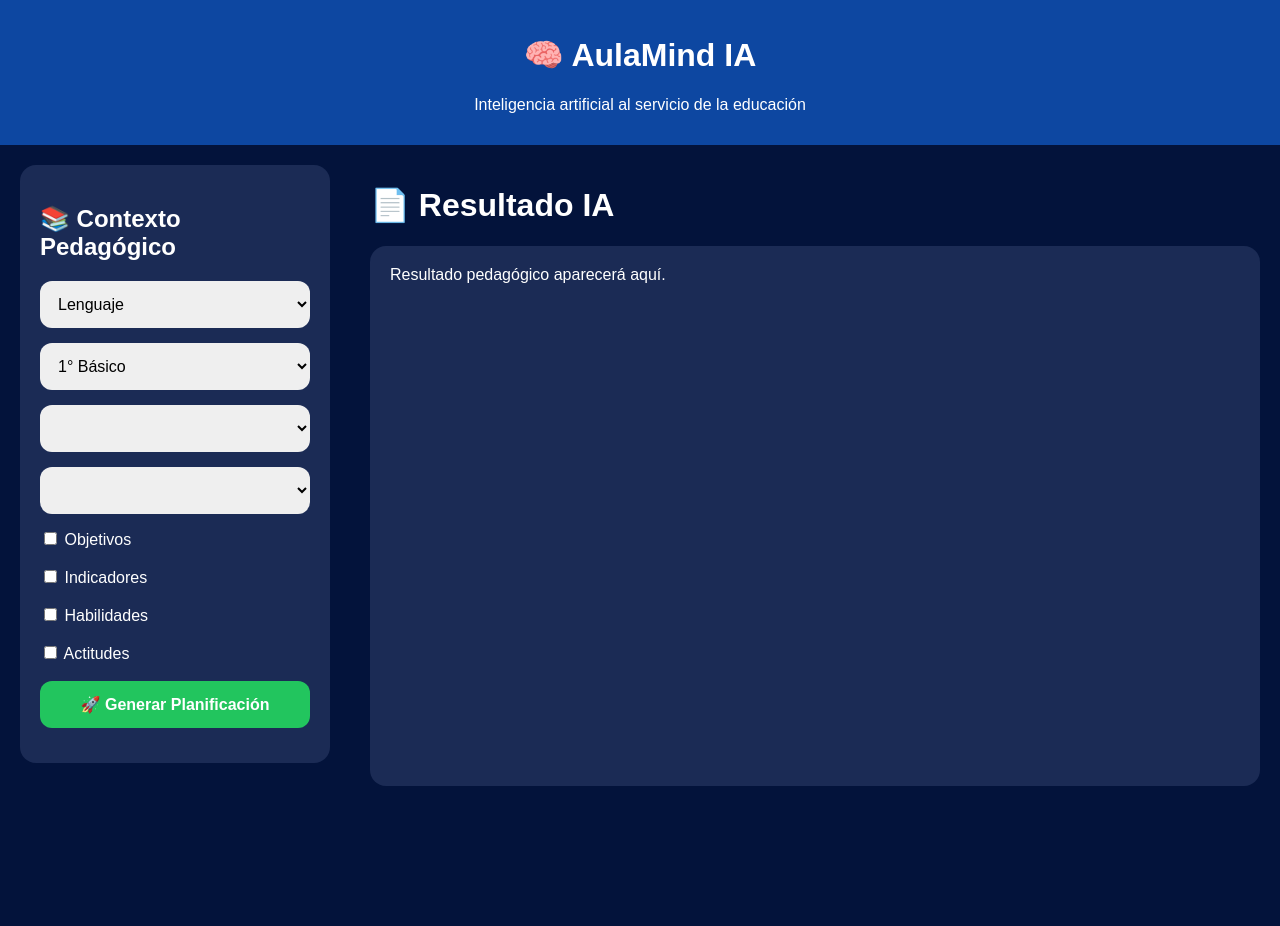
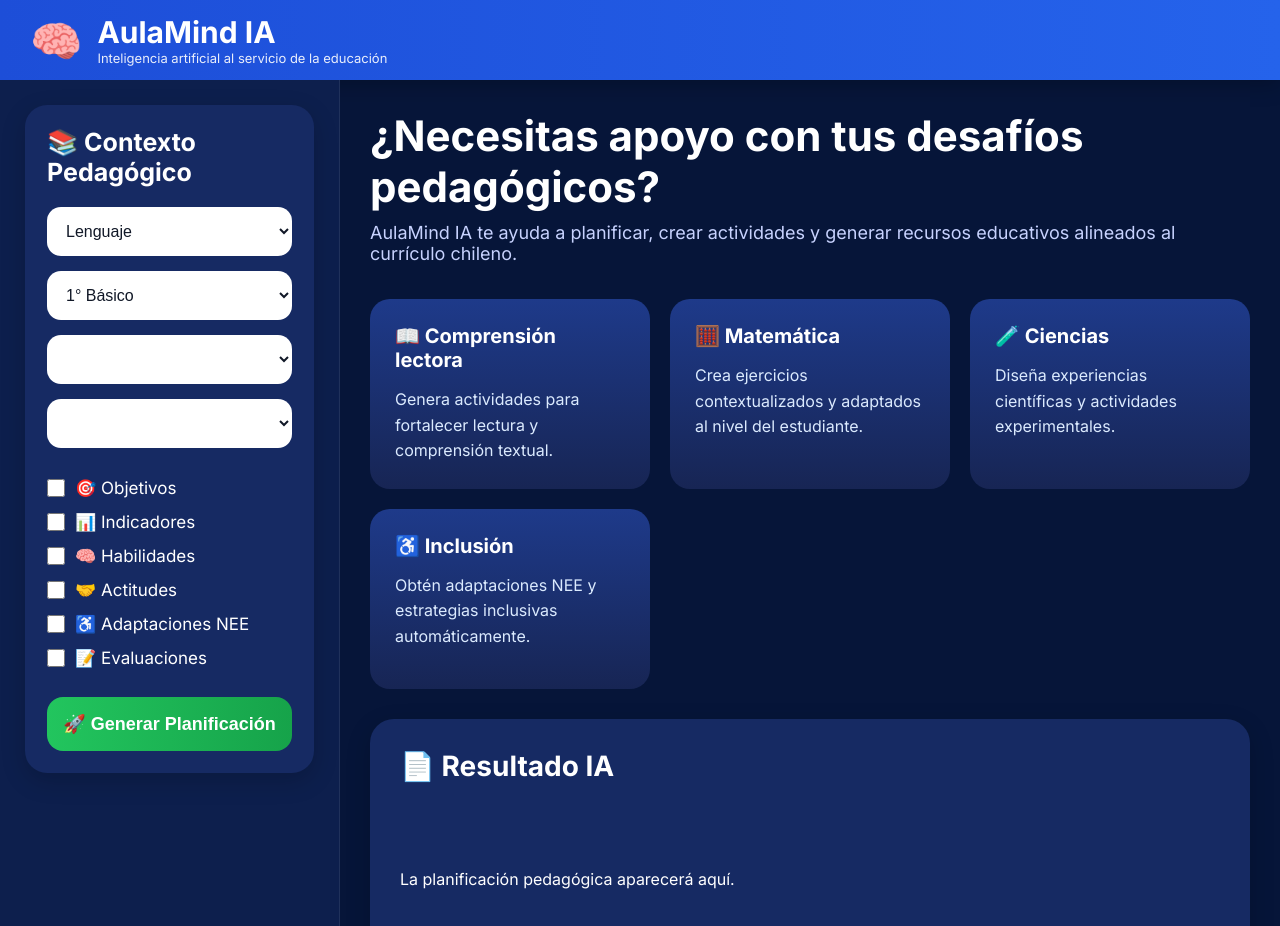
Before and after one commit to Arnaldo-hub/copiloto-docente, a plain HTML site: page templates/app2.html in a window 1280 px wide. Shown: the top 926 px of the page. Drawn offline with Linux system fonts and the light colour scheme; no server answers.

Commit message:
Update app2.html

```diff
--- a/templates/app2.html
+++ b/templates/app2.html
@@ -1,80 +1,436 @@
 <!DOCTYPE html>
-<html lang='es'>
+<html lang="es">
+
 <head>
-<meta charset='UTF-8'>
-<meta name='viewport' content='width=device-width, initial-scale=1.0'>
-<title>AulaMind IA</title>
+
+<meta charset="UTF-8">
+
+<meta
+name="viewport"
+content="width=device-width, initial-scale=1.0">
+
+<title>
+AulaMind IA
+</title>
+
+<link
+href="https://fonts.googleapis.com/css2?family=Inter:wght@300;400;500;600;700&display=swap"
+rel="stylesheet">
 
 <style>
 
-body{
+*{
     margin:0;
-    background:#03133b;
-    color:white;
-    font-family:Arial;
+    padding:0;
+    box-sizing:border-box;
 }
 
-.header{
-    background:#0d47a1;
-    padding:15px;
-    text-align:center;
-}
+body{
 
-.container{
-    display:grid;
-    grid-template-columns:350px 1fr;
+    font-family:'Inter',sans-serif;
+
+    background:
+    #061539;
+
+    color:white;
+
     min-height:100vh;
 }
 
-.panel{
+/* =====================================
+HEADER
+===================================== */
+
+.header{
+
+    height:80px;
+
+    background:
+    linear-gradient(
+        90deg,
+        #1d4ed8,
+        #2563eb
+    );
+
+    display:flex;
+
+    align-items:center;
+
+    justify-content:space-between;
+
+    padding:0 30px;
+
+    box-shadow:
+    0 4px 20px rgba(0,0,0,0.25);
+}
+
+.logo{
+
+    display:flex;
+
+    align-items:center;
+
+    gap:15px;
+}
+
+.logo h1{
+
+    font-size:30px;
+
+    font-weight:700;
+}
+
+.logo p{
+
+    font-size:13px;
+
+    opacity:0.9;
+}
+
+/* =====================================
+LAYOUT
+===================================== */
+
+.container{
+
+    display:grid;
+
+    grid-template-columns:
+    340px
+    1fr;
+
+    min-height:
+    calc(100vh - 80px);
+}
+
+/* =====================================
+SIDEBAR
+===================================== */
+
+.sidebar{
+
+    background:
+    #0d1f4d;
+
+    padding:25px;
+
+    border-right:
+    1px solid rgba(255,255,255,0.08);
+
+    overflow:auto;
+}
+
+.card{
+
+    background:
+    #162a63;
+
+    border-radius:22px;
+
+    padding:22px;
+
+    margin-bottom:25px;
+
+    box-shadow:
+    0 8px 25px rgba(0,0,0,0.18);
+}
+
+.card h2{
+
+    margin-bottom:20px;
+
+    font-size:25px;
+}
+
+/* =====================================
+SELECTS
+===================================== */
+
+select{
+
+    width:100%;
+
+    padding:15px;
+
+    border:none;
+
+    border-radius:14px;
+
+    margin-bottom:15px;
+
+    font-size:16px;
+
+    background:white;
+
+    color:#111827;
+}
+
+/* =====================================
+CHECKS
+===================================== */
+
+.check-group{
+
+    margin-top:15px;
+}
+
+.check-item{
+
+    display:flex;
+
+    align-items:center;
+
+    gap:10px;
+
+    margin-bottom:14px;
+
+    font-size:17px;
+}
+
+.check-item input{
+
+    width:18px;
+    height:18px;
+}
+
+/* =====================================
+BUTTON
+===================================== */
+
+.btn{
+
+    width:100%;
+
+    padding:16px;
+
+    border:none;
+
+    border-radius:16px;
+
+    background:
+    linear-gradient(
+        90deg,
+        #22c55e,
+        #16a34a
+    );
+
+    color:white;
+
+    font-size:18px;
+
+    font-weight:700;
+
+    cursor:pointer;
+
+    margin-top:15px;
+
+    transition:0.3s;
+}
+
+.btn:hover{
+
+    transform:
+    translateY(-2px);
+
+    box-shadow:
+    0 10px 20px rgba(34,197,94,0.3);
+}
+
+/* =====================================
+CONTENT
+===================================== */
+
+.content{
+
+    padding:30px;
+
+    overflow:auto;
+}
+
+.top-title{
+
+    font-size:42px;
+
+    font-weight:700;
+
+    margin-bottom:10px;
+}
+
+.sub-title{
+
+    color:#c7d2fe;
+
+    margin-bottom:35px;
+
+    font-size:18px;
+}
+
+/* =====================================
+RESULTADO
+===================================== */
+
+.resultado{
+
+    background:
+    #162a63;
+
+    border-radius:24px;
+
+    padding:30px;
+
+    min-height:600px;
+
+    box-shadow:
+    0 8px 25px rgba(0,0,0,0.18);
+}
+
+.resultado h2{
+
+    margin-bottom:25px;
+
+    font-size:28px;
+}
+
+#resultado{
+
+    white-space:pre-wrap;
+
+    line-height:1.8;
+
+    font-size:16px;
+}
+
+/* =====================================
+TARJETAS IA
+===================================== */
+
+.cards{
+
+    display:grid;
+
+    grid-template-columns:
+    repeat(auto-fit,minmax(240px,1fr));
+
+    gap:20px;
+
+    margin-bottom:30px;
+}
+
+.idea-card{
+
+    background:
+    linear-gradient(
+        180deg,
+        #1e3a8a,
+        #172554
+    );
+
+    border-radius:20px;
+
+    padding:25px;
+
+    min-height:180px;
+
+    transition:0.3s;
+
+    cursor:pointer;
+}
+
+.idea-card:hover{
+
+    transform:
+    translateY(-5px);
+
+    box-shadow:
+    0 10px 25px rgba(37,99,235,0.3);
+}
+
+.idea-card h3{
+
+    margin-bottom:15px;
+
+    font-size:20px;
+}
+
+.idea-card p{
+
+    color:#dbeafe;
+
+    line-height:1.6;
+}
+
+/* =====================================
+RESPONSIVE
+===================================== */
+
+@media(max-width:1100px){
+
+.container{
+
+    grid-template-columns:1fr;
+}
+
+.sidebar{
+
+    border-right:none;
+
+    border-bottom:
+    1px solid rgba(255,255,255,0.08);
+}
+
+}
+
+@media(max-width:700px){
+
+.header{
+
+    flex-direction:column;
+
+    height:auto;
+
     padding:20px;
 }
 
-.card{
-    background:#1b2b55;
-    padding:20px;
-    border-radius:16px;
+.logo{
+
+    flex-direction:column;
 }
 
-select,
-button{
-    width:100%;
-    padding:14px;
-    border:none;
-    border-radius:12px;
-    margin-bottom:15px;
-    font-size:16px;
+.top-title{
+
+    font-size:32px;
 }
 
-button{
-    background:#22c55e;
-    color:white;
-    font-weight:bold;
-}
+.cards{
 
-#resultado{
-    background:#1b2b55;
-    padding:20px;
-    border-radius:16px;
-    min-height:500px;
-}
-
-@media(max-width:900px){
-
-.container{
     grid-template-columns:1fr;
 }
 
 }
 
 </style>
+
 </head>
 
 <body>
 
-<div class='header'>
+<!-- =====================================
+HEADER
+===================================== -->
 
-<h1>🧠 AulaMind IA</h1>
+<div class="header">
+
+<div class="logo">
+
+<div style="font-size:42px;">
+🧠
+</div>
+
+<div>
+
+<h1>
+AulaMind IA
+</h1>
 
 <p>
 Inteligencia artificial al servicio de la educación
@@ -82,57 +438,220 @@ Inteligencia artificial al servicio de la educación
 
 </div>
 
-<div class='container'>
+</div>
 
-<div class='panel'>
+</div>
 
-<div class='card'>
+<!-- =====================================
+CONTAINER
+===================================== -->
 
-<h2>📚 Contexto Pedagógico</h2>
+<div class="container">
 
-<select id='asignatura' onchange='cargarUnidades()'>
-<option>Lenguaje</option>
-<option>Matematica</option>
-<option>Ciencias</option>
-<option>Historia</option>
+<!-- =====================================
+SIDEBAR
+===================================== -->
+
+<div class="sidebar">
+
+<div class="card">
+
+<h2>
+📚 Contexto Pedagógico
+</h2>
+
+<select
+id="asignatura"
+onchange="cargarUnidades()">
+
+<option>
+Lenguaje
+</option>
+
+<option>
+Matematica
+</option>
+
+<option>
+Ciencias
+</option>
+
+<option>
+Historia
+</option>
+
 </select>
 
-<select id='curso' onchange='cargarUnidades()'>
-<option>1° Básico</option>
-<option>2° Básico</option>
-<option>3° Básico</option>
+<select
+id="curso"
+onchange="cargarUnidades()">
+
+<option>
+1° Básico
+</option>
+
+<option>
+2° Básico
+</option>
+
+<option>
+3° Básico
+</option>
+
 </select>
 
-<select id='unidad' onchange='cargarOA()'></select>
+<select
+id="unidad"
+onchange="cargarOA()">
+</select>
 
-<select id='oa'></select>
+<select id="oa">
+</select>
 
-<label><input type='checkbox'> Objetivos</label><br><br>
-<label><input type='checkbox'> Indicadores</label><br><br>
-<label><input type='checkbox'> Habilidades</label><br><br>
-<label><input type='checkbox'> Actitudes</label><br><br>
+<div class="check-group">
 
-<button onclick='generarPlanificacion()'>
+<label class="check-item">
+<input type="checkbox">
+🎯 Objetivos
+</label>
+
+<label class="check-item">
+<input type="checkbox">
+📊 Indicadores
+</label>
+
+<label class="check-item">
+<input type="checkbox">
+🧠 Habilidades
+</label>
+
+<label class="check-item">
+<input type="checkbox">
+🤝 Actitudes
+</label>
+
+<label class="check-item">
+<input type="checkbox">
+♿ Adaptaciones NEE
+</label>
+
+<label class="check-item">
+<input type="checkbox">
+📝 Evaluaciones
+</label>
+
+</div>
+
+<button
+class="btn"
+onclick="generarPlanificacion()">
+
 🚀 Generar Planificación
+
 </button>
 
 </div>
 
 </div>
 
-<div class='panel'>
+<!-- =====================================
+CONTENT
+===================================== -->
 
-<h1>📄 Resultado IA</h1>
+<div class="content">
 
-<div id='resultado'>
-Resultado pedagógico aparecerá aquí.
+<h1 class="top-title">
+
+¿Necesitas apoyo con tus desafíos pedagógicos?
+
+</h1>
+
+<p class="sub-title">
+
+AulaMind IA te ayuda a planificar, crear actividades y generar recursos educativos alineados al currículo chileno.
+
+</p>
+
+<!-- =====================================
+CARDS
+===================================== -->
+
+<div class="cards">
+
+<div class="idea-card">
+
+<h3>
+📖 Comprensión lectora
+</h3>
+
+<p>
+Genera actividades para fortalecer lectura y comprensión textual.
+</p>
+
+</div>
+
+<div class="idea-card">
+
+<h3>
+🧮 Matemática
+</h3>
+
+<p>
+Crea ejercicios contextualizados y adaptados al nivel del estudiante.
+</p>
+
+</div>
+
+<div class="idea-card">
+
+<h3>
+🧪 Ciencias
+</h3>
+
+<p>
+Diseña experiencias científicas y actividades experimentales.
+</p>
+
+</div>
+
+<div class="idea-card">
+
+<h3>
+♿ Inclusión
+</h3>
+
+<p>
+Obtén adaptaciones NEE y estrategias inclusivas automáticamente.
+</p>
+
+</div>
+
+</div>
+
+<!-- =====================================
+RESULTADO
+===================================== -->
+
+<div class="resultado">
+
+<h2>
+📄 Resultado IA
+</h2>
+
+<div id="resultado">
+
+La planificación pedagógica aparecerá aquí.
+
 </div>
 
 </div>
 
 </div>
 
-<script src='/static/js/frontend_pedagogia.js'></script>
+</div>
+
+<script src="/static/js/frontend_pedagogia.js"></script>
 
 </body>
+
 </html>
```
